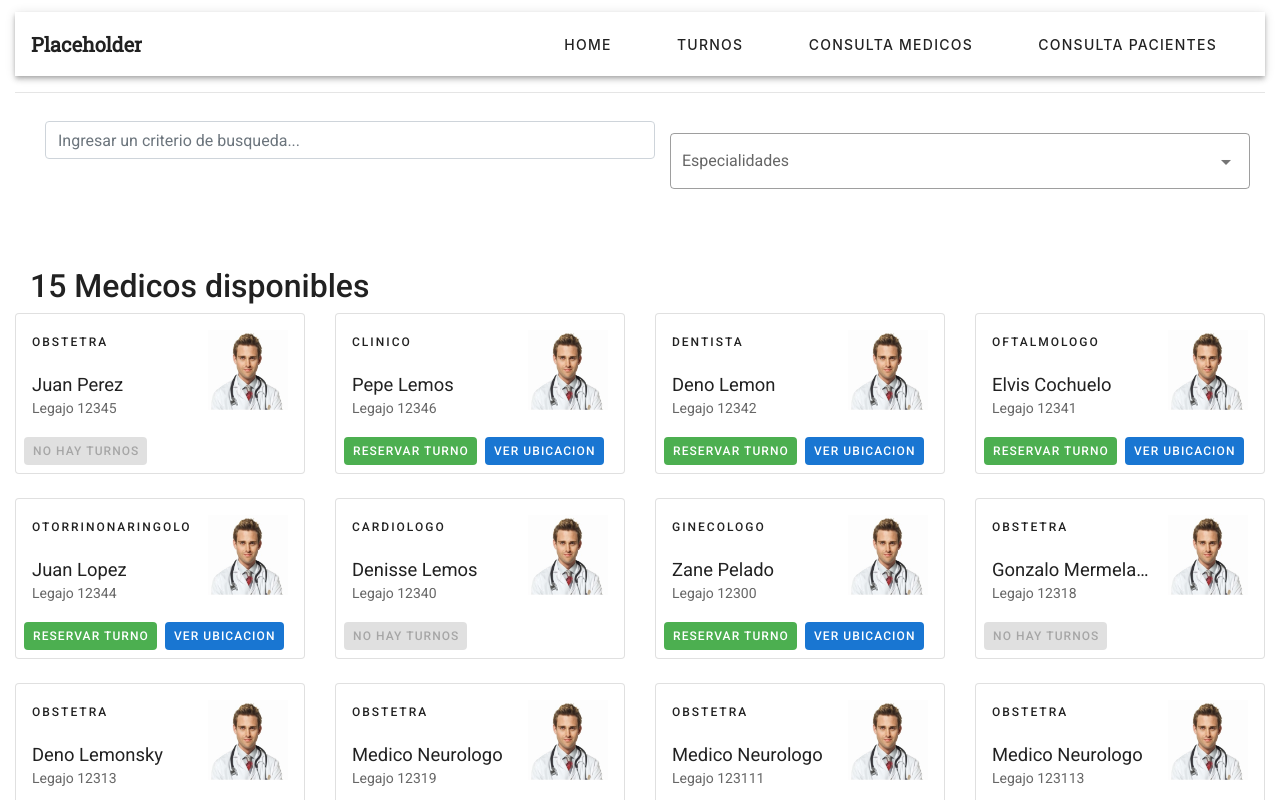
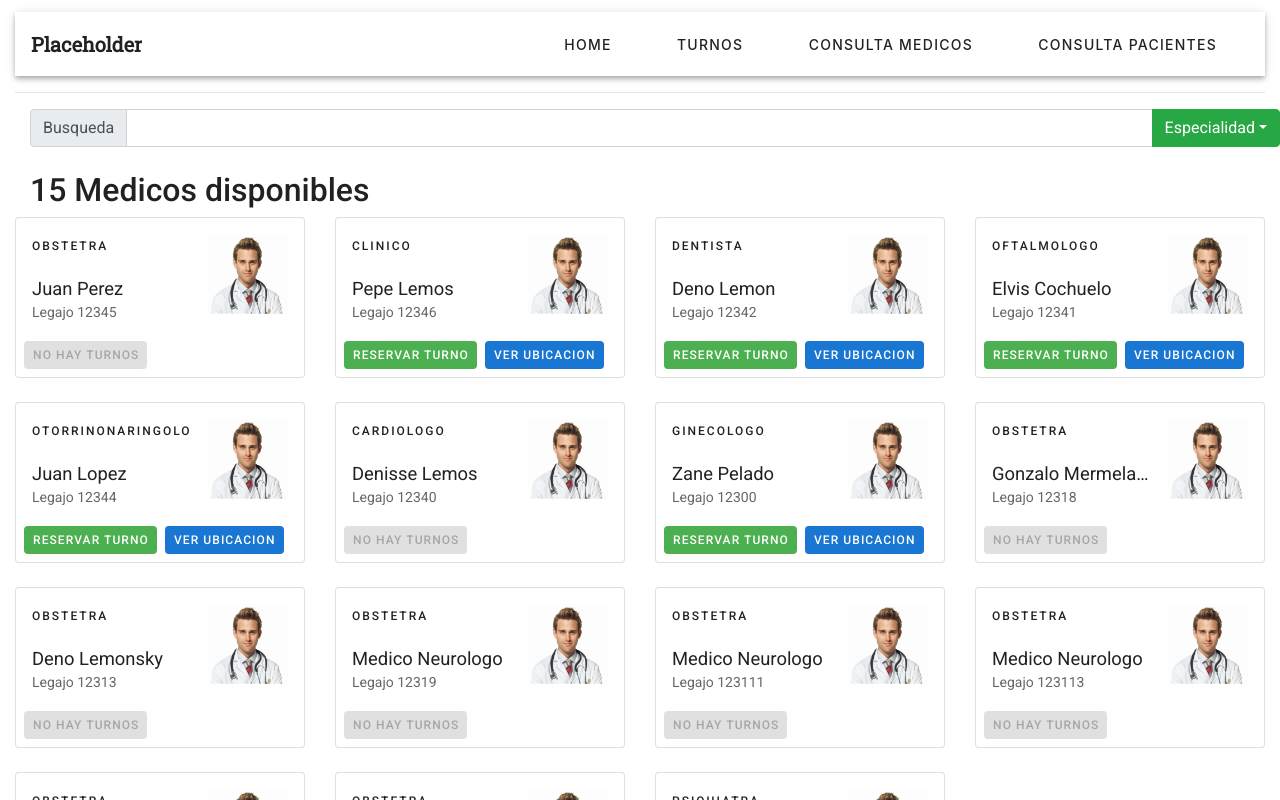
Before and after one commit to denulemos/nt2-vue, a Vue app: page /#/turnos in a window 1280 px wide. Shown: the top 800 px of the page. Built offline with nearby package versions, Linux system fonts and the light colour scheme.

Commit message:
nueva barra busqueda

```diff
--- a/src/components/turnos.vue
+++ b/src/components/turnos.vue
@@ -2,24 +2,23 @@
   <div id="app">
     <v-app>
       <div id="container">
+<div>
+ <b-input-group>
+    <template v-slot:prepend>
+      <b-input-group-text >Busqueda</b-input-group-text>
+    </template>
+    <b-form-input v-model="criterioDeBusqueda"></b-form-input>
 
-<v-col class="d-flex" cols="10" sm="12">
-     <!--Input Busqueda medicos -->
-     <input type="text" class="form-control" v-model="criterioDeBusqueda" placeholder="Ingresar un criterio de busqueda..." />
+    <template v-slot:append>
+      <b-dropdown  text="Especialidad" variant="success">
+        <b-dropdown-item  v-for="(v , i)  in especialidadDistinta" v-bind:key="i"  v-model="criterioDeBusqueda" v-text="`${v}`">1 </b-dropdown-item>
+      </b-dropdown>
+    </template>
+  </b-input-group>
+</div>
+    <br />
+    <h2 class="tituloMedDisp" v-text="`${medicosFiltradas.length} Medicos disponibles`"></h2>
 
-     <v-col class="d-flex" cols="12" sm="6">
-          <v-select
-            :items="especialidades"
-            label="Especialidades"
-            outlined
-            v-model="criterioDeBusqueda"
-          ></v-select>
-        </v-col>
-</v-col>
-
-
-    <br />
-    <h2 v-text="`${medicosFiltradas.length} Medicos disponibles`"></h2>
 
     <div class="card-deck">
       <div class="row">
@@ -184,7 +183,7 @@ export default {
         },
         foods: [{ text: 'Select One', value: null }, 'Carrots', 'Beans', 'Tomatoes', 'Corn'],
         show: true,
-    especialidades: ['Clinico', 'Dentista', 'Obstetra', 'Cardiologo', 'Ginecologo', 'Psiquiatra'],
+
     modalShow: false,
     modalUbicacionShow:false
     };
@@ -200,6 +199,9 @@ export default {
     },
     legajosDistintos() {
       return Array.from(new Set(this.medicos.map(p => p.legajo)));
+    },
+    especialidadDistinta(){
+      return Array.from(new Set(this.medicos.map(p => p.especialidad)));
     }
   },
   methods: {
```
